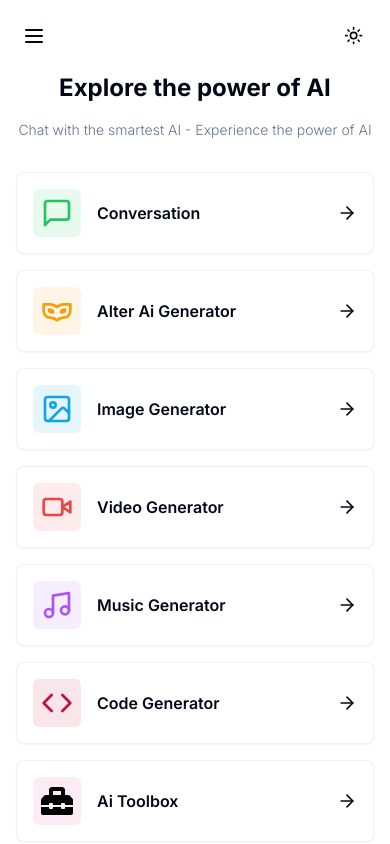
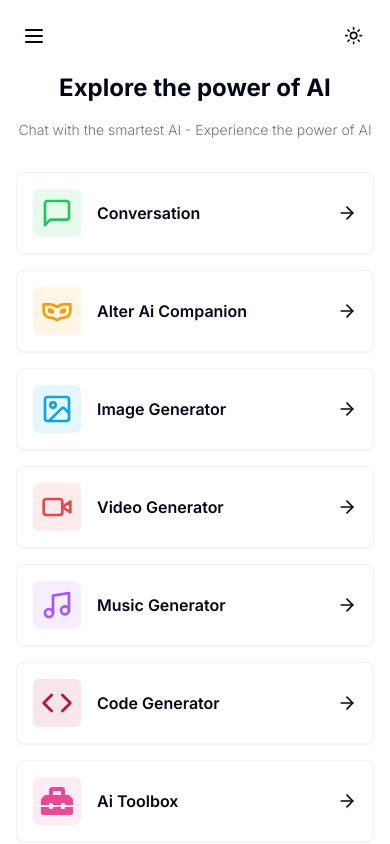
Before and after one commit to jondereck/genio_ai, a Next.js app: page /dashboard in a window 390 px wide. Built offline with nearby package versions, Linux system fonts and the light colour scheme; no server answers.

Commit message:
fix footer

```diff
--- a/app/(dashboard)/(routes)/bookmarks/components/bookmark-header.tsx
+++ b/app/(dashboard)/(routes)/bookmarks/components/bookmark-header.tsx
@@ -35,7 +35,7 @@ const BookmarkHeader = ({
   }
 
   return (
-    <div className=" absolute flex justify-between w-auto items-center border-primary/10">
+    <div className=" absolute left-0  flex justify-between w-auto items-center border-primary/10">
       { user?.id === bookmarks.userId && (
          <DropdownMenu>
          <DropdownMenuTrigger asChild>
--- a/app/(dashboard)/(routes)/bookmarks/components/bookmarks.tsx
+++ b/app/(dashboard)/(routes)/bookmarks/components/bookmarks.tsx
@@ -6,7 +6,7 @@ import Empty from "../../../../../components/Empty";
 import { Card, CardFooter, CardHeader } from "../../../../../components/ui/card";
 import Link from "next/link";
 import Image from "next/image";
-import { LinkIcon } from "lucide-react";
+import { LinkIcon, Tag } from "lucide-react";
 
 import BookmarkHeader from "./bookmark-header";
 
@@ -48,7 +48,7 @@ export const Bookmark = ({ data
                 className=" border-solid border-2 rounded-xl object-cover"
               />
             </div>
-              <p className="font-bold">
+              <p className=" text-sm lg:text-lg font-bold whitespace-nowrap">
                 {item.name}
               </p>
           </CardHeader>
@@ -56,10 +56,12 @@ export const Bookmark = ({ data
           </div>
 
           <CardFooter className="flex items-center justify-between text-sm text-muted-foreground">
+            <div className="flex items-center justify-between ">
+             <Tag className="w-3 h-3 mr-2"/>
             <p className="text-sm lowercase">
-             {/* //todo */}
+            {item.tags && item.tags.length > 0 && item.tags.split(' ')[0]}...
             </p>
-
+            </div>
             <div className="flex items-center">
               <LinkIcon className="w-3 h-3 mr-1" />
               <button
--- a/app/(dashboard)/(routes)/bookmarks/page.tsx
+++ b/app/(dashboard)/(routes)/bookmarks/page.tsx
@@ -50,10 +50,7 @@ const BookmarksPage = async ({
         bgColor="bg-gradient-to-r from-pink-500 to-purple-500"
       />
       <BookmarkNavPage/>
-
-         <Categories  data={categories}/>
-
-
+      <Categories  data={categories}/>
       <Bookmark  data={data}/>
 
     </div>
--- a/app/(dashboard)/(routes)/dashboard/page.tsx
+++ b/app/(dashboard)/(routes)/dashboard/page.tsx
@@ -26,7 +26,7 @@ const tools = [
     href: "/conversation",
   },
   {
-    label: "Alter Ai Generator",
+    label: "Alter Ai Companion",
     icon: VenetianMask,
     color: "text-amber-500",
     bgColor: "bg-amber-500/10",
@@ -65,7 +65,7 @@ const tools = [
     icon: FaToolbox,
     href: "/bookmarks",
     bgColor: "bg-pink-500/10",
-    color: "text-black"
+    color: "text-pink-500"
   },
 
 
--- a/components/landing-hero.tsx
+++ b/components/landing-hero.tsx
@@ -16,7 +16,7 @@ export const LandingHero = () => {
             options={{
               strings: [
                 "Chatbot.",
-                "Alter Smart Ai Companion",
+                "Alter Ai Companion",
                 "Photo Generation.",
                 "Video Generation.",
                 "Music Generation.",
--- a/components/search-input.tsx
+++ b/components/search-input.tsx
@@ -41,7 +41,7 @@ const SearchInput = () => {
 
     return router.push(url)
 
-  },[debounceValue, router, categoryId])
+  },[debounceValue, debounceTagValue, router, categoryId])
 
   return (
     <div className="relative w-full">
--- a/components/sidebar.tsx
+++ b/components/sidebar.tsx
@@ -44,7 +44,7 @@ const routes = [
     color: "text-green-700"
   },
   {
-    label: "Alter Ai Generator",
+    label: "Alter Ai Companion",
     icon: VenetianMask,
     href: "/alter",
     color: "text-amber-500"
--- a/components/sidebars.tsx
+++ b/components/sidebars.tsx
@@ -38,7 +38,7 @@ const routes = [
     color: "text-green-700"
   },
   {
-    label: "Alter Ai Generator",
+    label: "Alter Ai Companion",
     icon: VenetianMask,
     href: "/alter",
     color: "text-amber-500"
--- a/scripts/seeds.ts
+++ b/scripts/seeds.ts
@@ -8,7 +8,7 @@ async function bookmarksCategory() {
       data: [
 
         { "name": "Graphic Design" },
-        { "name": "Conversational AI" },
+        // { "name": "Conversational AI" },
         { "name": "Portable Apps" },
         { "name": "AI Detection" },
         { "name": "Generative Video" },
```
